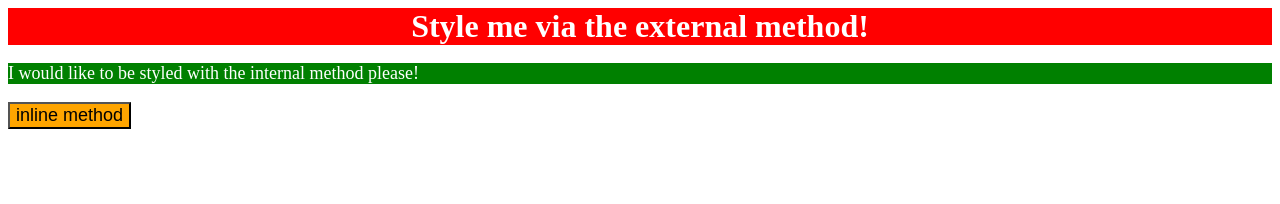
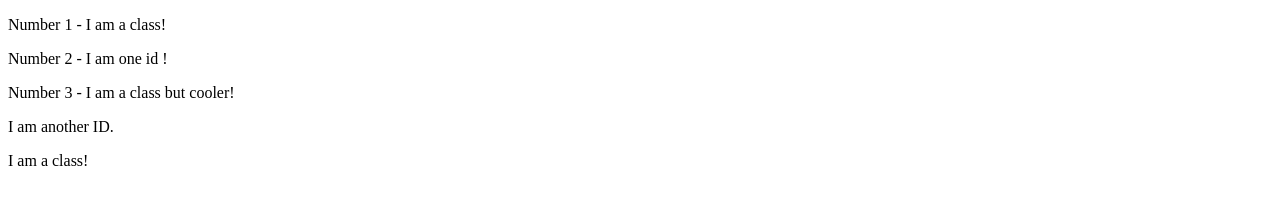
Before and after one commit to DemiTharaka/exercises, a plain HTML site: page index.html in a window 1280 px wide. Drawn offline with Linux system fonts and the light colour scheme.

Commit message:
second exercise don html

```diff
--- a/index.html
+++ b/index.html
@@ -6,21 +6,14 @@
     <meta name="viewport" content="width=device-width, initial-scale=1.0">
     <link rel="stylesheet" href="style.css">
     <title>Exercise</title>
-    <style>
-        p {
 
-            font-size: 18px;
-            color: white;
-            background-color: green;
-        }
-
-
-    </style>
 </head>
 <body>
-<div class="first">Style me via the external method! </div>
-<div ><p>I would like to be styled with the internal method please!</p></div>
-<button style="background-color:orange;font-size: 18px;"> inline method</button>
+<p class="rose one lie">Number 1 - I am a class! </p>
+<div id="blu">Number 2 - I am one id ! </div>
+<p class="rose two ">Number 3 - I am a class but cooler!</p>
+<div id="grn" class="two">I am another ID.</div>
+<p class="rose three lie">I am a class! </p>
 
 </body>
-</html>
+</htm
```
